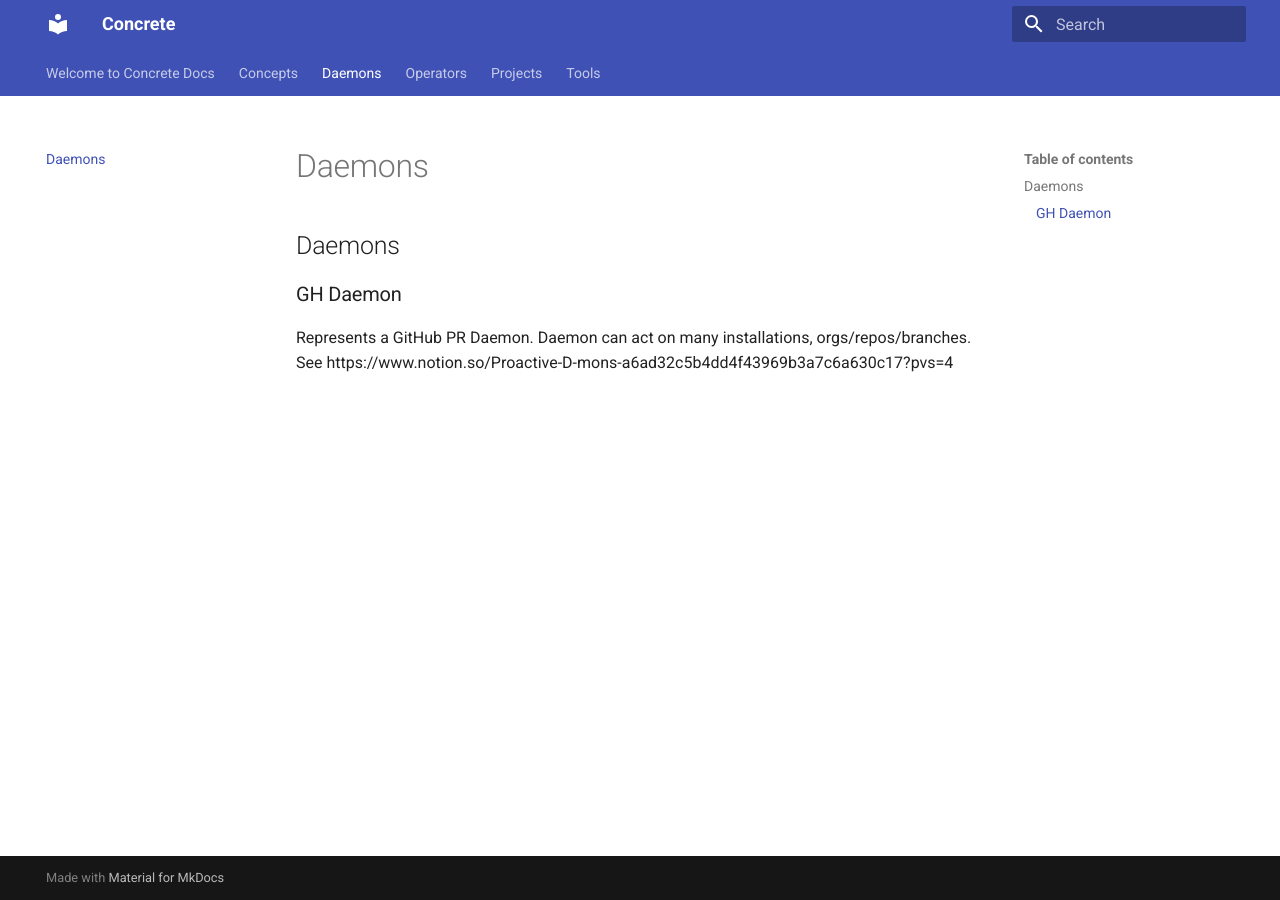
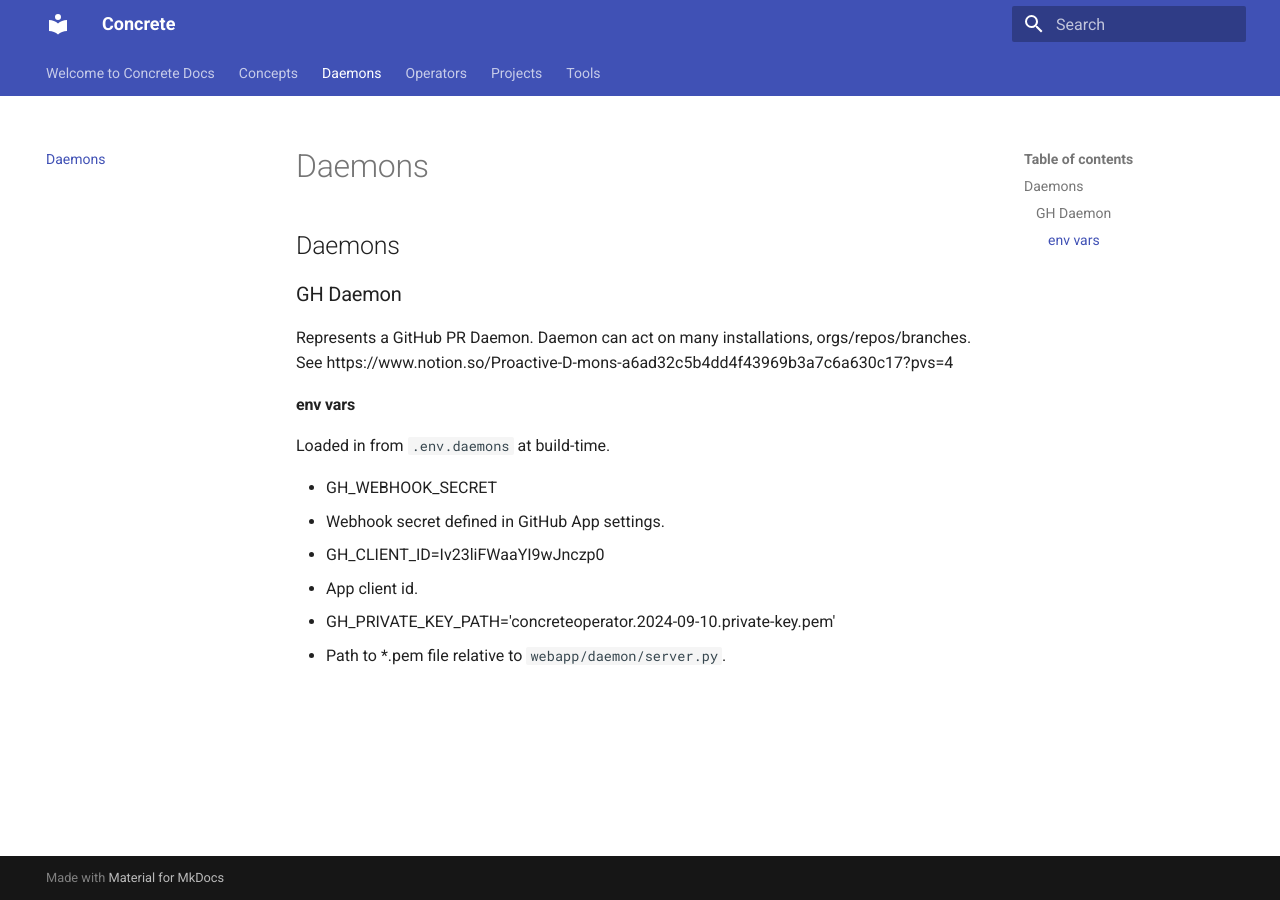
Before and after one commit to abstractoperators/concrete, an MkDocs documentation site: the page built from webapp/docs/docs/daemons.md, in a window 1280 px wide. Built offline with MkDocs 1.6.1 and Material for MkDocs 9.7.7, drawn with Linux system fonts in a browser that asks for light colours.

Commit message:
Add documentation on daemons in mkdocs

```diff
--- a/webapp/docs/docs/daemons.md
+++ b/webapp/docs/docs/daemons.md
@@ -4,3 +4,13 @@
 Represents a GitHub PR Daemon.
 Daemon can act on many installations, orgs/repos/branches.
 See https://www.notion.so/Proactive-D-mons-a6ad32c5b4dd4f43969b3a7c6a630c17?pvs=4
+
+#### env vars
+Loaded in from `.env.daemons` at build-time.
+
+- GH_WEBHOOK_SECRET
+  - Webhook secret defined in GitHub App settings.
+- GH_CLIENT_ID=Iv23liFWaaYI9wJnczp0
+  - App client id.
+- GH_PRIVATE_KEY_PATH='concreteoperator.2024-09-10.private-key.pem'
+  - Path to *.pem file relative to `webapp/daemon/server.py`.
```
